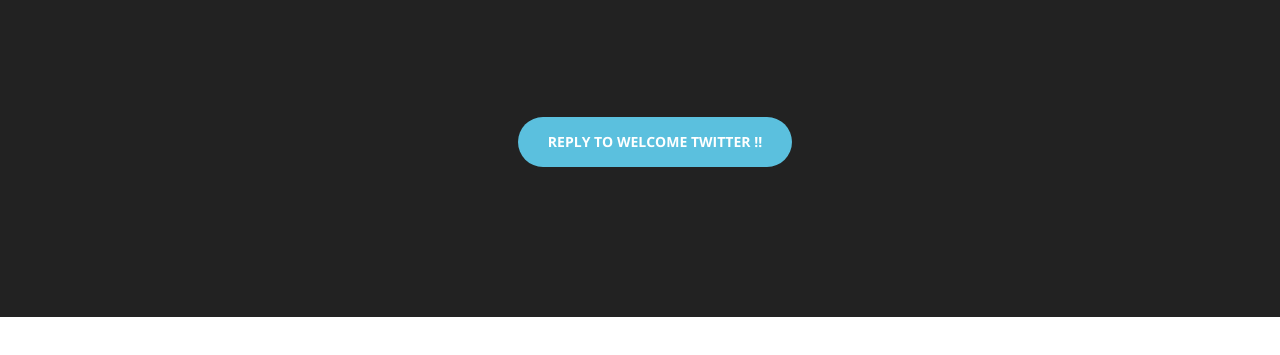
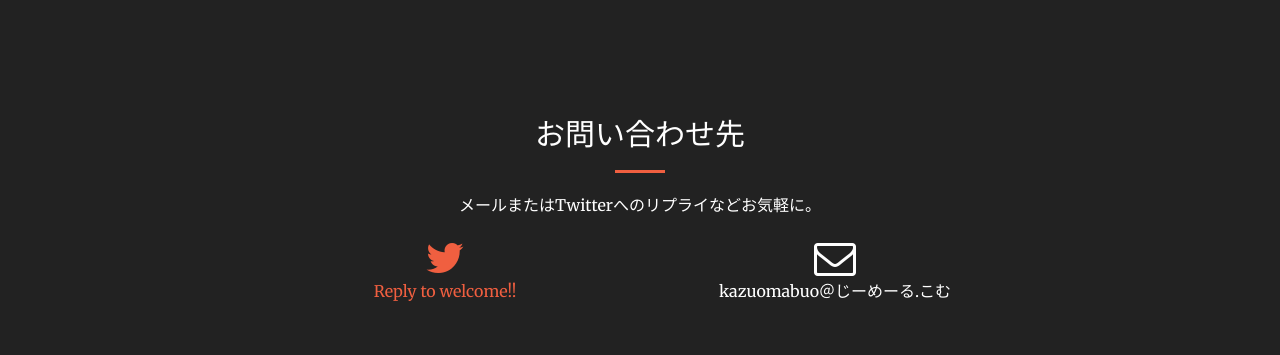
Before and after one commit to KazuakiM/aboutme, a website: page docs/index.html in a window 1280 px wide. Shown: the part 2166-2521 px from the top of the page. Before the commit the page ends 2483 px from the top, so only its background shows below. Drawn offline with nearby package versions, Linux system fonts and the light colour scheme; a script that the page names is missing.

Commit message:
Update お問い合わせ先にgmailを追加

```diff
--- a/docs/index.html
+++ b/docs/index.html
@@ -211,9 +211,21 @@
 
         <section id="contact">
             <div class="container">
-                <div class="container text-center">
-                    <div class="call-to-action">
-                        <a href="https://twitter.com/NanohaAsOnKai" class="btn btn-info btn-xl sr-button">Reply to welcome twitter !!</a>
+                <div class="row">
+                    <div class="col-lg-8 col-lg-offset-2 text-center">
+                        <h2 class="section-heading">お問い合わせ先</h2>
+                        <hr class="primary">
+                        <p>メールまたはTwitterへのリプライなどお気軽に。</p>
+                    </div>
+                    <div class="col-lg-4 col-lg-offset-2 text-center">
+                        <a href="https://twitter.com/NanohaAsOnKai" target="_blank">
+                            <i class="fa fa-twitter fa-3x sr-contact"></i>
+                            <p>Reply to welcome!!</p>
+                        </a>
+                    </div>
+                    <div class="col-lg-4 text-center">
+                        <i class="fa fa-envelope-o fa-3x sr-contact"></i>
+                        <p>kazuomabuo＠じーめーる.こむ</p>
                     </div>
                 </div>
             </div>
```
